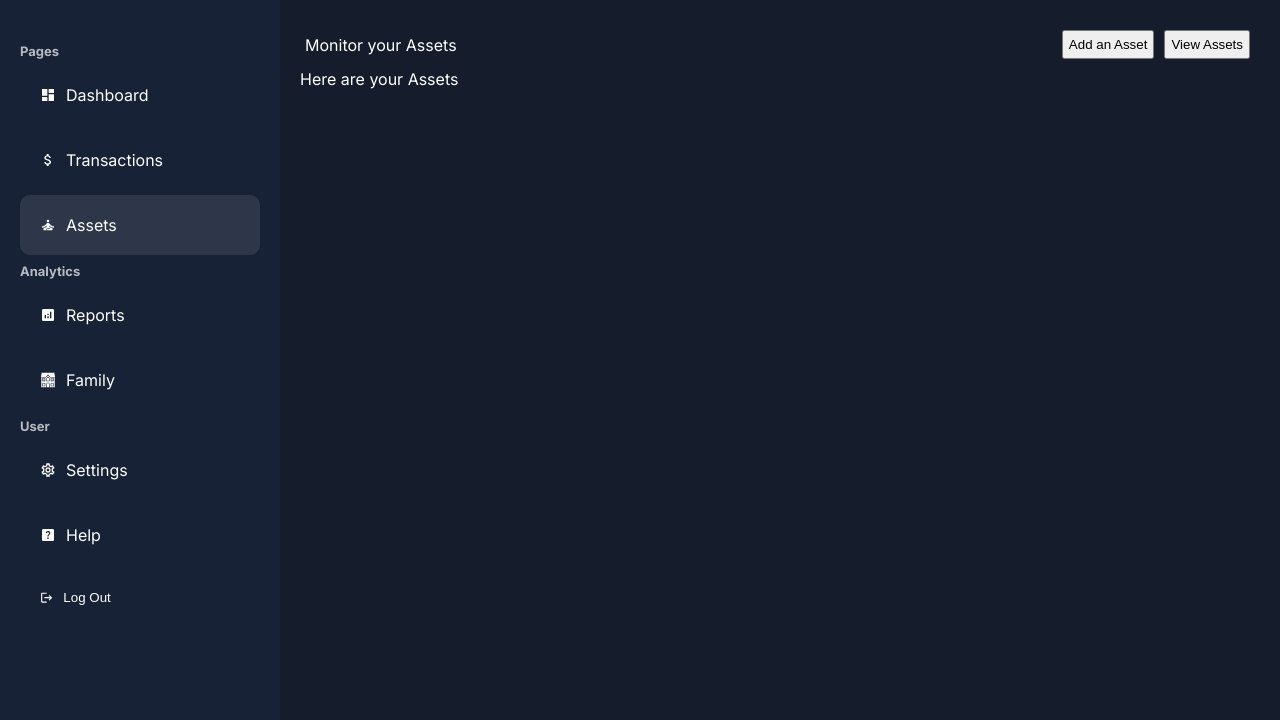
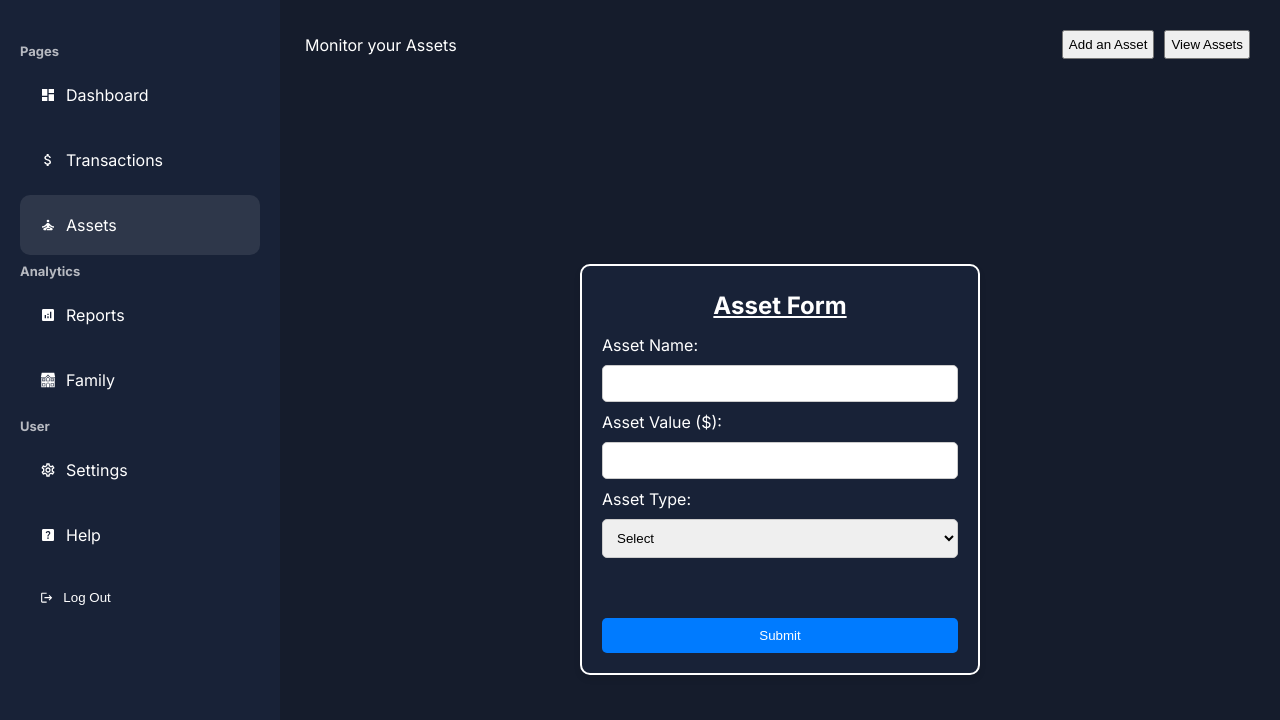
Before and after one commit to zeusopera9/dashboardApplication, a Next.js app: page /asset in a window 1280 px wide. Both pictures are taken after a click on the button "Add an Asset". Shown: the top 720 px of the page. Built offline with nearby package versions, Linux system fonts and the light colour scheme; no server answers.

Commit message:
Asset Charts Implementated

```diff
--- a/src/app/(dashboard)/asset/page.jsx
+++ b/src/app/(dashboard)/asset/page.jsx
@@ -28,14 +28,14 @@ const page = () => {
         </div>
 
         <div className={styles.rightHeader}>
-          <button className={styles.optionButton}>Add an Asset</button>
-          <button className={styles.optionButton}>View Assets</button>
+          <button onClick={handleAddAssetClick} className={styles.optionButton}>Add an Asset</button>
+          <button onClick={handleViewAssetClick} className={styles.optionButton}>View Assets</button>
         </div>
       </div>
       <div>
-        <ViewAssets />
+        {showViewAsset && <ViewAssets />}
+        {showForm && <AssetForm />}
       </div>
-      {/* <AssetForm /> */}
     </div>
   )
 }
--- a/src/app/ui/dashboard/assets/ViewAssets.jsx
+++ b/src/app/ui/dashboard/assets/ViewAssets.jsx
@@ -1,9 +1,11 @@
 import React from 'react'
+import AssetChart from './assetChart';
 
 const ViewAssets = () => {
   return (
     <div>
       Here are your Assets
+      <AssetChart />
     </div>
   )
 }
--- /dev/null
+++ b/src/app/ui/dashboard/assets/assetChart.jsx
@@ -0,0 +1,130 @@
+import React, { PureComponent, useState, useCallback } from 'react';
+import { PieChart, Pie, Sector, ResponsiveContainer } from 'recharts';
+
+const data = [
+  { name: 'Group A', value: 400 },
+  { name: 'Group B', value: 300 },
+  { name: 'Group C', value: 300 },
+  { name: 'Group D', value: 200 },
+];
+const data2 = [
+  { name: 'Group A', value: 400 },
+  { name: 'Group B', value: 300 },
+  { name: 'Group C', value: 300 },
+  { name: 'Group D', value: 200 },
+];
+const data3 = [
+  { name: 'Group A', value: 400 },
+  { name: 'Group B', value: 300 },
+  { name: 'Group C', value: 300 },
+  { name: 'Group D', value: 200 },
+];
+
+const renderActiveShape = (props) => {
+  const RADIAN = Math.PI / 180;
+  const { cx, cy, midAngle, innerRadius, outerRadius, startAngle, endAngle, fill, payload, percent, value } = props;
+  const sin = Math.sin(-RADIAN * midAngle);
+  const cos = Math.cos(-RADIAN * midAngle);
+  const sx = cx + (outerRadius + 10) * cos;
+  const sy = cy + (outerRadius + 10) * sin;
+  const mx = cx + (outerRadius + 30) * cos;
+  const my = cy + (outerRadius + 30) * sin;
+  const ex = mx + (cos >= 0 ? 1 : -1) * 22;
+  const ey = my;
+  const textAnchor = cos >= 0 ? 'start' : 'end';
+
+  return (
+    <g>
+      <text x={cx} y={cy} dy={8} textAnchor="middle" fill={fill}>
+        {payload.name}
+      </text>
+      <Sector
+        cx={cx}
+        cy={cy}
+        innerRadius={innerRadius}
+        outerRadius={outerRadius}
+        startAngle={startAngle}
+        endAngle={endAngle}
+        fill={fill}
+      />
+      <Sector
+        cx={cx}
+        cy={cy}
+        startAngle={startAngle}
+        endAngle={endAngle}
+        innerRadius={outerRadius + 6}
+        outerRadius={outerRadius + 10}
+        fill={fill}
+      />
+      <path d={`M${sx},${sy}L${mx},${my}L${ex},${ey}`} stroke={fill} fill="none" />
+      <circle cx={ex} cy={ey} r={2} fill={fill} stroke="none" />
+      <text x={ex + (cos >= 0 ? 1 : -1) * 12} y={ey} textAnchor={textAnchor} fill="#333">{`PV ${value}`}</text>
+      <text x={ex + (cos >= 0 ? 1 : -1) * 12} y={ey} dy={18} textAnchor={textAnchor} fill="#999">
+        {`(Rate ${(percent * 100).toFixed(2)}%)`}
+      </text>
+    </g>
+  );
+};
+
+const AssetChart = () => {
+    const [activeIndex1, setActiveIndex1] = useState(0);
+  const [activeIndex2, setActiveIndex2] = useState(0);
+  const [activeIndex3, setActiveIndex3] = useState(0);
+
+  const onPieEnter1 = useCallback((_, index) => {
+    setActiveIndex1(index);
+  }, []);
+
+  const onPieEnter2 = useCallback((_, index) => {
+    setActiveIndex2(index);
+  }, []);
+
+  const onPieEnter3 = useCallback((_, index) => {
+    setActiveIndex3(index);
+  }, []);
+
+  return (
+    <>
+        <PieChart width={800} height={400}>
+            <Pie
+                activeIndex={activeIndex1}
+                activeShape={renderActiveShape}
+                data={data}
+                cx={150}
+                cy={200}
+                innerRadius={60}
+                outerRadius={80}
+                fill="#8844d8"
+                dataKey="value"
+                onMouseEnter={onPieEnter1}
+            />
+            <Pie
+                activeIndex={activeIndex2}
+                activeShape={renderActiveShape}
+                data={data2}
+                cx={400}
+                cy={200}
+                innerRadius={60}
+                outerRadius={80}
+                fill="#8824d8"
+                dataKey="value"
+                onMouseEnter={onPieEnter2}
+            />
+            <Pie
+                activeIndex={activeIndex3}
+                activeShape={renderActiveShape}
+                data={data3}
+                cx={650}
+                cy={200}
+                innerRadius={60}
+                outerRadius={80}
+                fill="#8884d8"
+                dataKey="value"
+                onMouseEnter={onPieEnter3}
+            />
+        </PieChart>
+    </>
+    );
+  }
+
+  export default AssetChart;
--- a/src/app/ui/dashboard/assets/assetForm.module.css
+++ b/src/app/ui/dashboard/assets/assetForm.module.css
@@ -8,8 +8,9 @@
 .formContainer {
     width: 400px;
     padding: 20px;
+    border: 2px solid white;
     border-radius: 10px;
-    background-color: #f4f4f4;
+    background-color: var(--bgSoft);
     box-shadow: 0 4px 6px rgba(0, 0, 0, 0.1);
 }
 
@@ -49,3 +50,52 @@ transition: background-color 0.3s ease;
 .form-container button[type="submit"]:hover {
 background-color: #0056b3;
 }
+
+.formText {
+  text-align: center;
+}
+
+.formTextHeader {
+  text-align: center;
+  margin-bottom: 10px;
+  text-decoration: underline;
+  padding: 5px;
+}
+
+.formLabel {
+  font-weight: normal;
+}
+
+.formInput {
+  width: 100%;
+  padding: 10px;
+  border-radius: 5px;
+  border: 1px solid #ccc;
+  margin-top: 10px;
+  margin-bottom: 10px;
+}
+
+.formSelect {
+  width: 100%;
+  padding: 10px;
+  border-radius: 5px;
+  border: 1px solid #ccc;
+  margin-top: 10px;
+  margin-bottom: 10px;
+}
+
+.formButton {
+  width: 100%;
+  padding: 10px;
+  border: none;
+  border-radius: 5px;
+  background-color: #007bff;
+  color: #fff;
+  cursor: pointer;
+  transition: background-color 0.3s ease;
+  margin-top: 50px;
+}
+
+.formButton:hover {
+  background-color: #0056b3;
+}
--- a/src/app/ui/dashboard/assets/form.jsx
+++ b/src/app/ui/dashboard/assets/form.jsx
@@ -19,34 +19,39 @@ const AssetForm = () => {
   return (
     <div className={styles.container}>
       <div className={styles.formContainer}>
-        <h2>Asset Information</h2>
+        <h2 className={styles.formTextHeader}>Asset Form</h2>
         <form onSubmit={handleSubmit} >
           <div>
-            <label htmlFor="assetName">Asset Name:</label>
+            <label htmlFor="assetName" className={styles.formLabel}>
+              Asset Name:
+            </label>
             <input
               type="text"
               id="assetName"
               value={assetName}
               onChange={(e) => setAssetName(e.target.value)}
+              className={styles.formInput}
               required
             />
           </div>
           <div>
-            <label htmlFor="assetValue">Asset Value ($):</label>
+            <label htmlFor="assetValue" className={styles.formLabel}>Asset Value ($):</label>
             <input
               type="number"
               id="assetValue"
               value={assetValue}
               onChange={(e) => setAssetValue(e.target.value)}
+              className={styles.formInput}
               required
             />
           </div>
           <div>
-            <label htmlFor="assetType">Asset Type:</label>
+            <label htmlFor="assetType" className={styles.formLabel}>Asset Type:</label>
             <select
               id="assetType"
               value={assetType}
               onChange={(e) => setAssetType(e.target.value)}
+              className={styles.formSelect}
               required
             >
               <option value="">Select</option>
@@ -56,7 +61,7 @@ const AssetForm = () => {
               {/* Add more options as needed */}
             </select>
           </div>
-          <button type="submit">Submit</button>
+          <button type="submit" className={styles.formButton}>Submit</button>
         </form>
       </div>
     </div>
```
